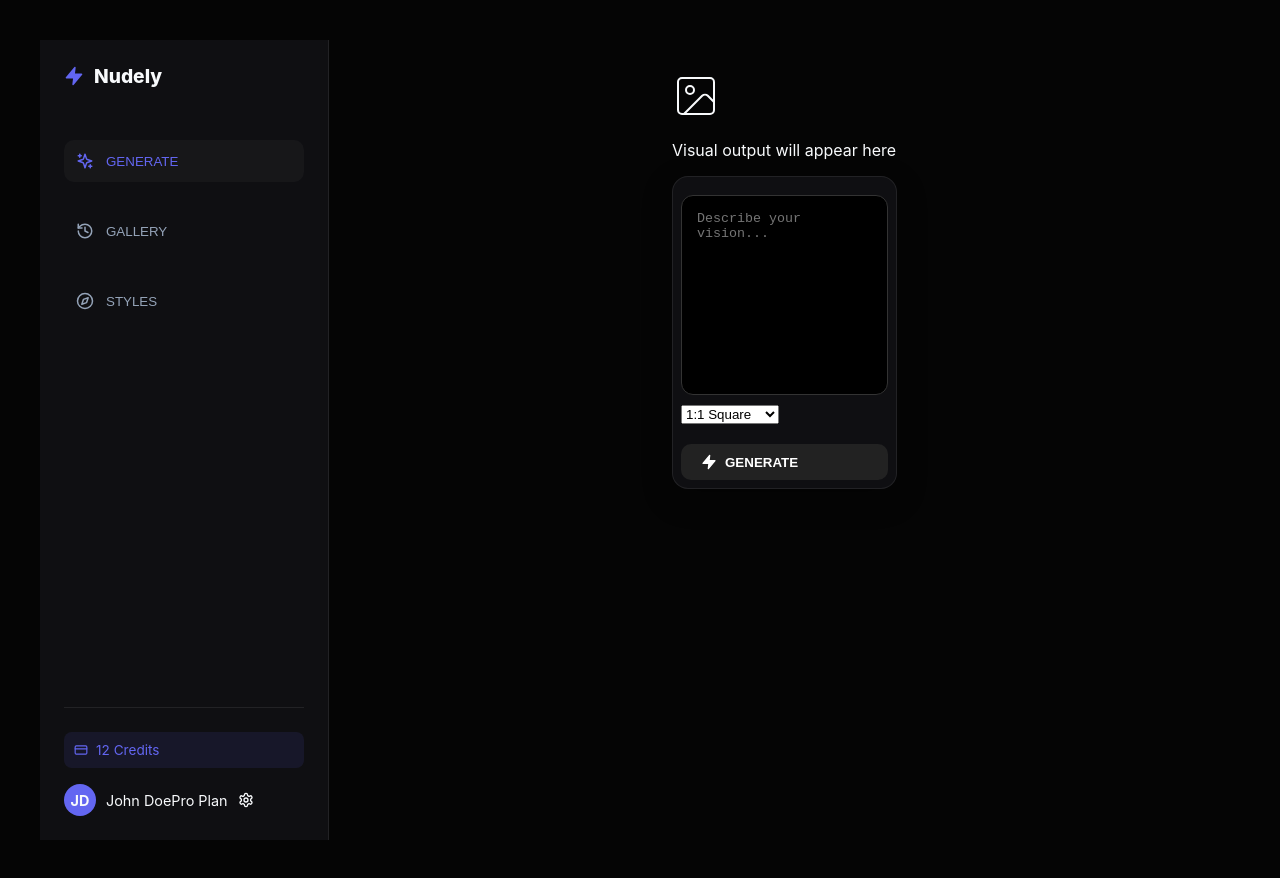
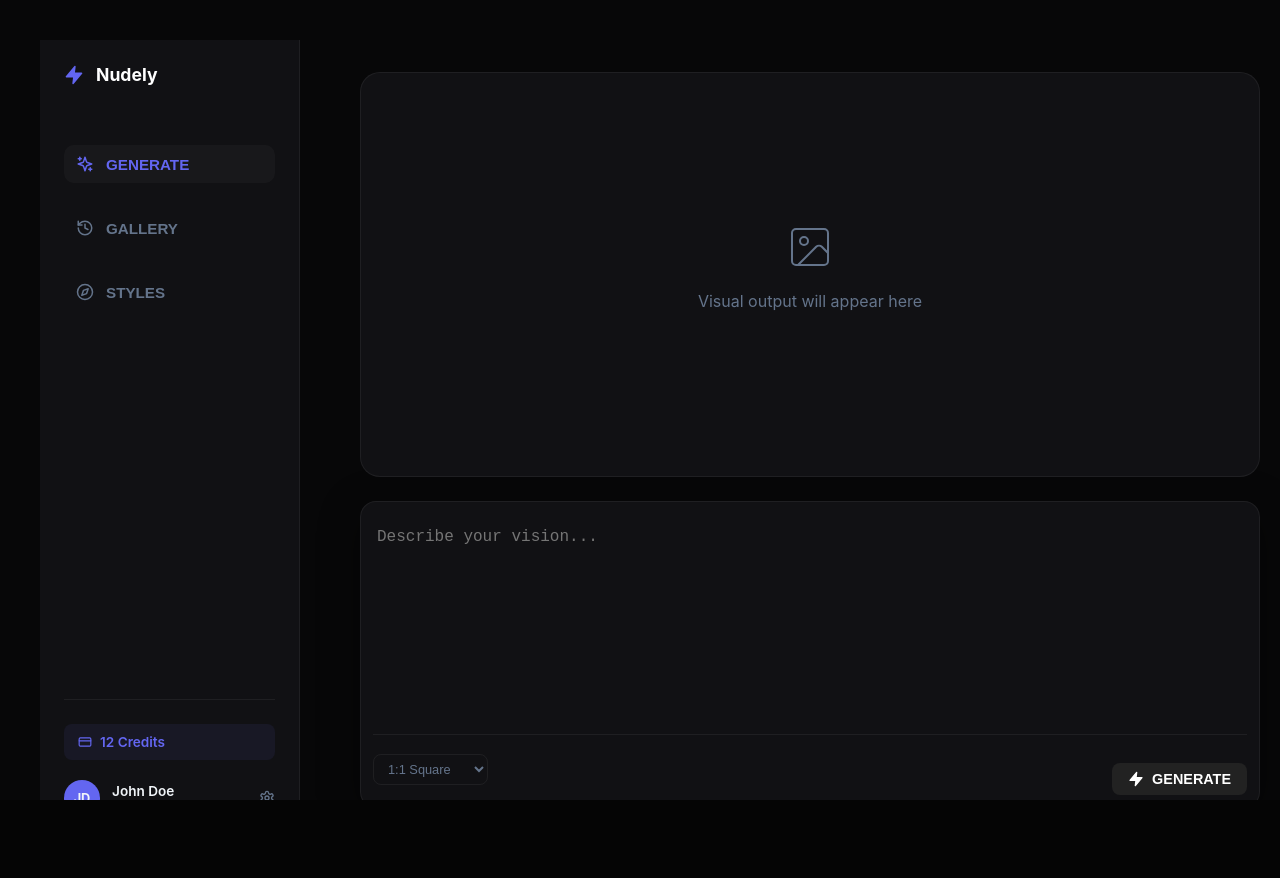
Before and after one commit to Chidera-M-C/titan-ultra-engine, a React (Vite) app: page / in a window 1280 px wide. After the commit the page ends 800 px from the top, so only its background shows below. Built offline with nearby package versions, Linux system fonts and the light colour scheme.

Commit message:
Update App.css

```diff
--- a/src/App.css
+++ b/src/App.css
@@ -1,86 +1,95 @@
 :root {
-  --bg-dark: #050505;
-  --bg-sidebar: #0f0f12;
-  --accent: #6366f1; /* Electric Indigo */
-  --text-primary: #f8fafc;
-  --text-secondary: #94a3b8;
-  --border-color: rgba(255, 255, 255, 0.08);
+  --bg-dark: #070708;
+  --bg-sidebar: #111114;
+  --accent: #6366f1; /* Indigo */
+  --text-main: #f1f5f9;
+  --text-dim: #64748b;
+  --border: rgba(255, 255, 255, 0.06);
   --glass: rgba(255, 255, 255, 0.03);
 }
 
-body {
+* { box-sizing: border-box; }
+
+body, html {
   margin: 0;
+  height: 100%;
   background: var(--bg-dark);
-  color: var(--text-primary);
+  color: var(--text-main);
   font-family: 'Inter', sans-serif;
   overflow: hidden;
 }
 
 .app-shell {
   display: flex;
+  width: 100vw;
   height: 100vh;
 }
 
-/* --- SIDEBAR --- */
+/* --- SIDEBAR FIXES --- */
 .sidebar {
-  width: 240px;
+  width: 260px;
   background: var(--bg-sidebar);
-  border-right: 1px solid var(--border-color);
+  border-right: 1px solid var(--border);
   display: flex;
   flex-direction: column;
-  justify-content: space-between;
   padding: 1.5rem;
+  flex-shrink: 0; /* Prevents sidebar from squishing */
+}
+
+.sidebar-top {
+  flex-grow: 1;
 }
 
 .brand {
   display: flex;
   align-items: center;
-  gap: 10px;
-  font-weight: 800;
-  font-size: 1.2rem;
-  margin-bottom: 2rem;
+  gap: 12px;
+  font-weight: 700;
+  font-size: 1.1rem;
+  margin-bottom: 2.5rem;
+  color: #fff;
 }
 
 .side-nav {
   display: flex;
   flex-direction: column;
-  gap: 8px;
+  gap: 6px;
 }
 
 .side-nav button {
   background: transparent;
   border: none;
-  color: var(--text-secondary);
+  color: var(--text-dim);
   display: flex;
   align-items: center;
   gap: 12px;
-  padding: 12px;
+  padding: 10px 12px;
   border-radius: 10px;
   cursor: pointer;
   transition: 0.2s;
-  font-weight: 500;
-  text-align: left;
+  font-size: 0.95rem;
 }
 
-.side-nav button.active {
+.side-nav button:hover, .side-nav button.active {
   background: var(--glass);
   color: var(--accent);
 }
 
 .sidebar-bottom {
-  border-top: 1px solid var(--border-color);
   padding-top: 1.5rem;
+  border-top: 1px solid var(--border);
   display: flex;
   flex-direction: column;
-  gap: 1rem;
+  gap: 1.25rem;
 }
 
 .credits-display {
-  background: rgba(99, 102, 241, 0.1);
+  background: rgba(99, 102, 241, 0.08);
   color: var(--accent);
-  padding: 10px;
+  padding: 10px 14px;
   border-radius: 8px;
   font-size: 0.85rem;
+  font-weight: 600;
   display: flex;
   align-items: center;
   gap: 8px;
@@ -89,51 +98,61 @@ body {
 .user-profile {
   display: flex;
   align-items: center;
-  gap: 10px;
-  font-size: 0.9rem;
+  gap: 12px;
 }
 
 .avatar-small {
-  width: 32px;
-  height: 32px;
+  width: 36px;
+  height: 36px;
   background: var(--accent);
   border-radius: 50%;
   display: flex;
   align-items: center;
   justify-content: center;
   font-weight: bold;
+  font-size: 0.8rem;
 }
 
-/* --- MAIN STAGE --- */
-.main-stage {
-  flex: 1;
+.user-info {
   display: flex;
   flex-direction: column;
-  align-items: center;
+  flex-grow: 1;
+}
+
+.user-name { font-size: 0.85rem; font-weight: 600; }
+.user-plan { font-size: 0.7rem; color: var(--text-dim); }
+
+.settings-icon { color: var(--text-dim); cursor: pointer; }
+
+/* --- MAIN CONTENT AREA --- */
+.main-stage {
+  flex-grow: 1;
+  display: flex;
+  justify-content: center;
   padding: 2rem;
   overflow-y: auto;
 }
 
-.generate-container {
+.generate-layout {
   width: 100%;
-  max-width: 800px;
+  max-width: 900px;
   display: flex;
   flex-direction: column;
-  gap: 2rem;
+  gap: 1.5rem;
 }
 
-/* OUTPUT AREA */
-.output-area {
-  width: 100%;
+/* OUTPUT BOX (FIXED ASPECT RATIO BOX) */
+.output-container {
+  flex-grow: 1;
   min-height: 400px;
-  max-height: 60vh;
   background: var(--bg-sidebar);
   border-radius: 20px;
-  border: 1px solid var(--border-color);
-  overflow: hidden;
+  border: 1px solid var(--border);
   display: flex;
   align-items: center;
   justify-content: center;
+  overflow: hidden;
+  position: relative;
 }
 
 .final-output {
@@ -142,69 +161,82 @@ body {
   object-fit: contain;
 }
 
-.empty-state {
-  color: var(--text-secondary);
-  text-align: center;
+.empty-canvas { color: var(--text-dim); text-align: center; }
+
+/* COMMAND BAR (MINIMALIST) */
+.command-center {
+  width: 100%;
 }
 
-/* COMMAND BAR (BAKED-IN) */
 .command-bar {
   background: var(--bg-sidebar);
-  border: 1px solid var(--border-color);
+  border: 1px solid var(--border);
   border-radius: 16px;
-  padding: 8px;
+  padding: 12px;
   display: flex;
   flex-direction: column;
-  gap: 8px;
-  box-shadow: 0 10px 30px rgba(0,0,0,0.3);
+  gap: 10px;
+  box-shadow: 0 10px 40px rgba(0,0,0,0.4);
 }
 
-.bar-main textarea {
-  width: 100%;
+.command-bar textarea {
   background: transparent;
   border: none;
-  color: white;
-  padding: 12px;
+  color: #fff;
   font-size: 1rem;
   resize: none;
   outline: none;
+  padding: 4px;
 }
 
-.bar-actions {
+.bar-footer {
   display: flex;
+  justify-content: space-between;
   align-items: center;
-  justify-content: space-between;
-  border-top: 1px solid var(--border-color);
-  padding: 8px 4px 0 4px;
+  padding-top: 8px;
+  border-top: 1px solid var(--border);
 }
 
-.aspect-ratio-selector select {
-  background: var(--glass);
-  color: var(--text-secondary);
-  border: 1px solid var(--border-color);
-  padding: 6px 12px;
+.selector-wrapper select {
+  background: transparent;
+  border: 1px solid var(--border);
+  color: var(--text-dim);
+  padding: 6px 10px;
   border-radius: 8px;
+  font-size: 0.8rem;
   outline: none;
 }
 
+/* THE SHORT EXECUTE BUTTON */
 .execute-btn {
   background: var(--accent);
   color: white;
   border: none;
-  padding: 10px 20px;
-  border-radius: 10px;
+  padding: 8px 16px;
+  border-radius: 8px;
   display: flex;
   align-items: center;
   gap: 8px;
+  font-size: 0.9rem;
   font-weight: 600;
   cursor: pointer;
   transition: 0.2s;
+  width: fit-content; /* Makes button short */
 }
 
-.execute-btn:hover {
-  transform: scale(1.02);
+.execute-btn:hover:not(:disabled) {
   filter: brightness(1.1);
+  transform: translateY(-1px);
 }
 
-.spin { animation: rotate 1s linear infinite; }
-@keyframes rotate { to { transform: rotate(360deg); } }
+.error-text {
+  color: #ef4444;
+  font-size: 0.8rem;
+  margin-top: 8px;
+  display: flex;
+  align-items: center;
+  gap: 4px;
+}
+
+.spin { animation: spin 1s linear infinite; }
+@keyframes spin { from { transform: rotate(0deg); } to { transform: rotate(360deg); } }
```
